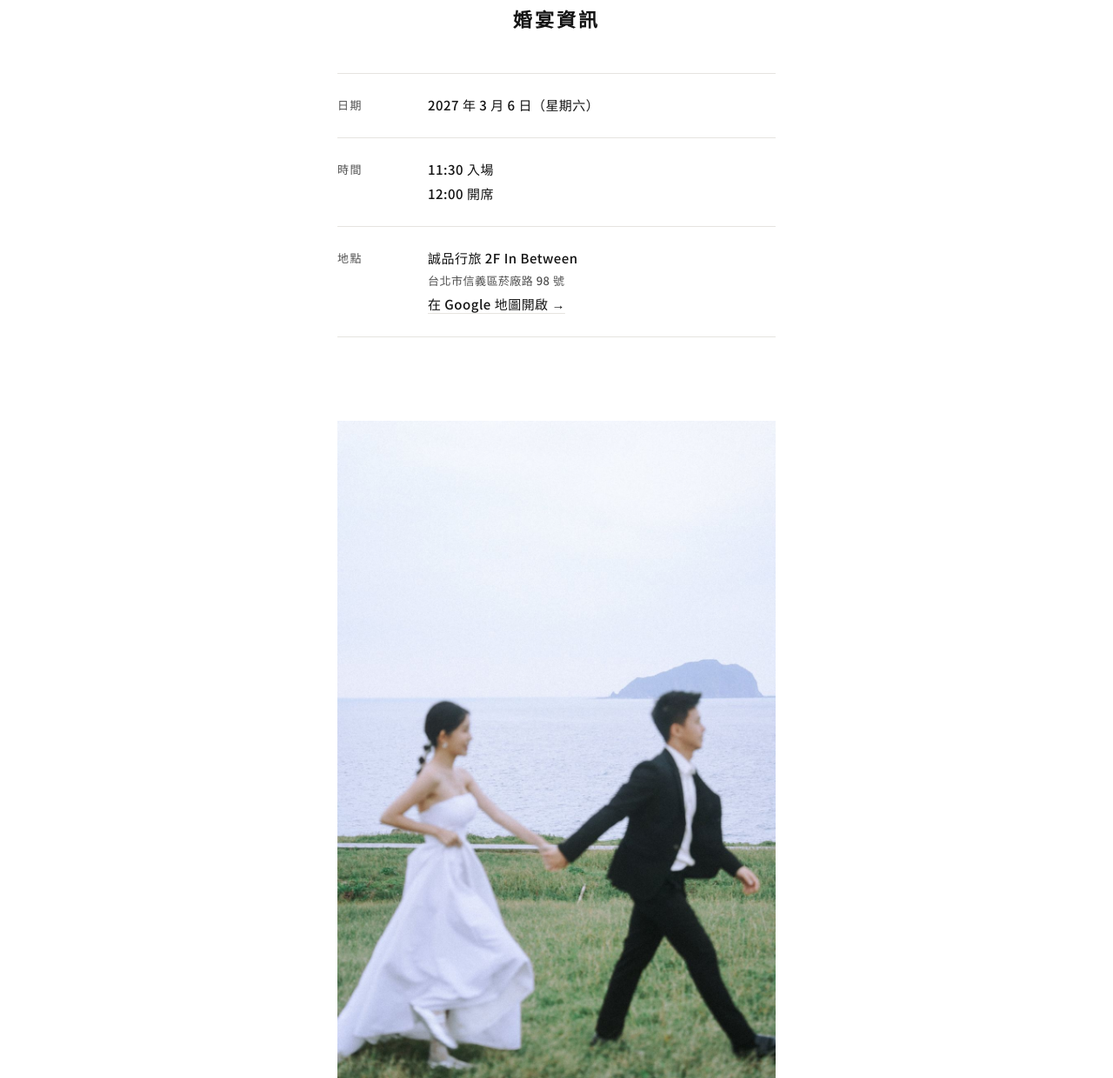
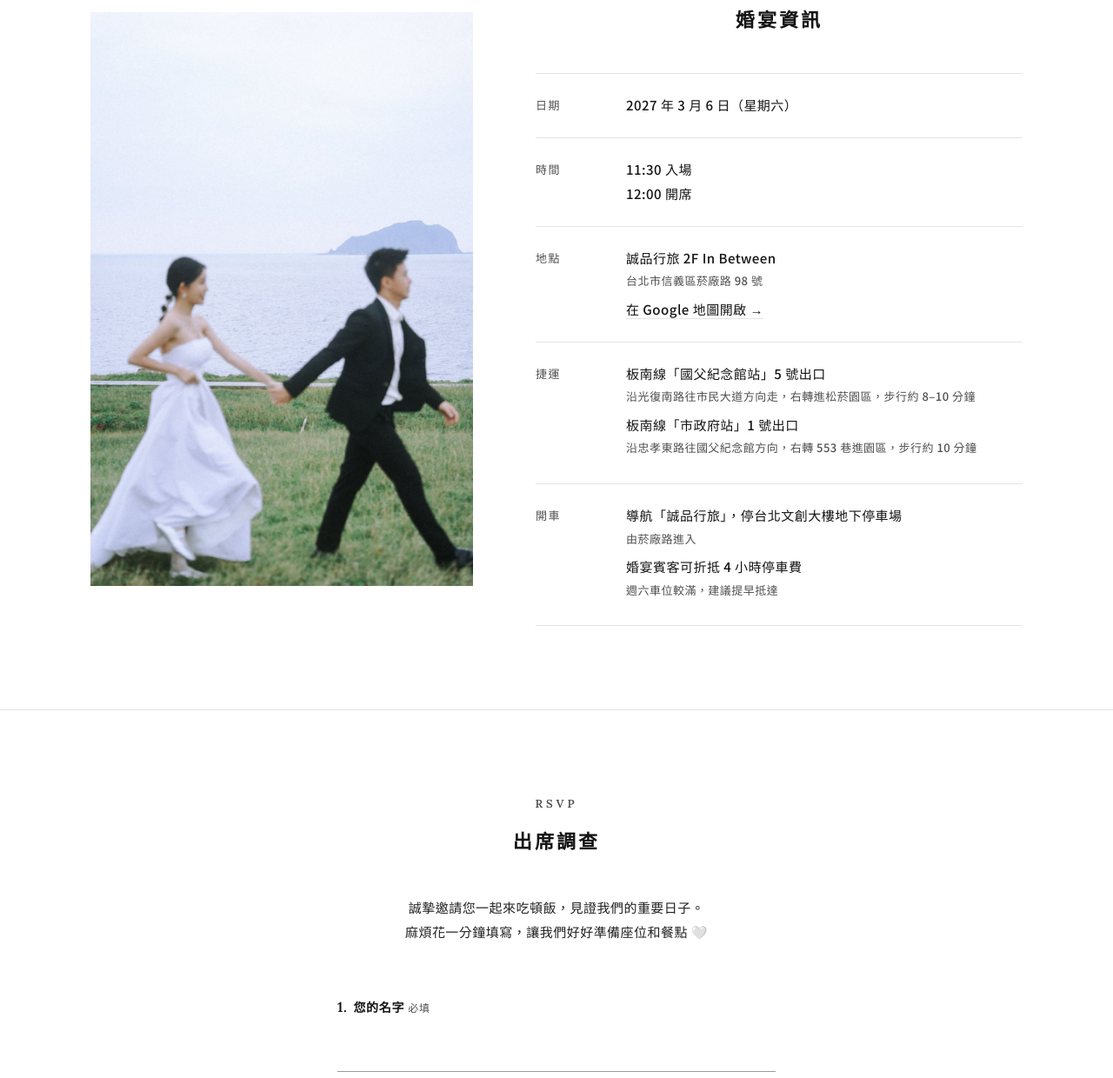
Before and after one commit to chufenyang/wedding, a plain HTML site: page index.html in a window 1280 px wide. Shown: the part 929-2169 px from the top of the page at 87% size. Drawn offline with Linux system fonts and the light colour scheme.

Commit message:
Enhance details section layout and styling
Added a details layout and adjusted styles for better presentation.

```diff
--- a/index.html
+++ b/index.html
@@ -51,7 +51,7 @@
   .details{display:grid;gap:0;border-top:1px solid var(--line)}
   .row{display:grid;grid-template-columns:88px 1fr;gap:16px;padding:22px 0;border-bottom:1px solid var(--line);font-size:15px}
   .row dt{color:var(--soft);font-size:13px;font-weight:500;letter-spacing:.12em;padding-top:2px}
-  .row dd small{display:block;color:var(--soft);font-size:13px}
+  .row dd small{display:block;color:var(--soft);font-size:13px;margin-bottom:6px}
   .row a{color:var(--ink);text-underline-offset:4px;text-decoration-color:var(--line)}
   .row a:hover{text-decoration-color:var(--ink)}
 
@@ -131,16 +131,22 @@
   .photo-break{margin:0 auto;max-width:720px}
   .photo-break img{display:block;width:100%;height:auto}
   .thank-photo{display:block;width:auto;max-width:min(78vw,340px);max-height:50svh;height:auto;margin:0 auto 32px}
+  .details-layout{display:flex;flex-direction:column}
+  .details-layout .photo-break{order:2;margin-top:72px}
+  #details{padding-bottom:0}
   /* desktop */
   @media (min-width:900px){
+    #details{padding:96px 0}
+    .details-layout{display:grid;grid-template-columns:minmax(0,440px) minmax(0,560px);gap:72px;justify-content:center;align-items:center;padding:0 40px}
+    .details-layout .photo-break{order:0;margin:0;max-width:none;padding:0}
+    .details-layout .wrap{margin:0;padding:0;max-width:560px}
     .hero{max-width:none;display:grid;grid-template-columns:1fr 1fr;align-items:center;background:#fff;min-height:620px}
     .hero::before{display:none}
-    .hero-photo{position:relative;inset:auto;height:100%;background-position:50% 100%}
+    .hero-photo{position:relative;inset:auto;height:100%;background-position:50% 100%;order:2}
     .hero-text{padding:0 6vw}
     .hero .names{font-size:clamp(34px,3.2vw,50px)}
     .hero .date{font-size:30px}
     .hero .eyebrow{font-size:16px}
-    .photo-break{max-width:560px;padding:0 28px}
   }
 </style>
 </head>
@@ -158,6 +164,8 @@
 </header>
 
 <section id="details">
+  <div class="details-layout">
+  <figure class="photo-break"><img src="walk.jpg" alt="筑棻與雲鋇牽手走在海邊草地" loading="lazy" width="1066" height="1600"></figure>
   <div class="wrap">
     <h2>The Day</h2>
     <h3>婚宴資訊</h3>
@@ -165,11 +173,12 @@
       <div class="row"><dt>日期</dt><dd>2027 年 3 月 6 日（星期六）</dd></div>
       <div class="row"><dt>時間</dt><dd>11:30 入場<br>12:00 開席</dd></div>
       <div class="row"><dt>地點</dt><dd>誠品行旅 2F In Between<small>台北市信義區菸廠路 98 號</small><a href="https://www.google.com/maps/search/?api=1&query=%E8%AA%A0%E5%93%81%E8%A1%8C%E6%97%85" target="_blank" rel="noopener">在 Google 地圖開啟 →</a></dd></div>
+      <div class="row"><dt>捷運</dt><dd>板南線「國父紀念館站」5 號出口<small>沿光復南路往市民大道方向走，右轉進松菸園區，步行約 8–10 分鐘</small>板南線「市政府站」1 號出口<small>沿忠孝東路往國父紀念館方向，右轉 553 巷進園區，步行約 10 分鐘</small></dd></div>
+      <div class="row"><dt>開車</dt><dd>導航「誠品行旅」，停台北文創大樓地下停車場<small>由菸廠路進入</small>婚宴賓客可折抵 4 小時停車費<small>週六車位較滿，建議提早抵達</small></dd></div>
     </dl>
   </div>
+  </div>
 </section>
-
-<figure class="photo-break"><img src="walk.jpg" alt="筑棻與雲鋇牽手走在海邊草地" loading="lazy" width="1066" height="1600"></figure>
 
 <section id="rsvp">
   <div class="wrap">
```
